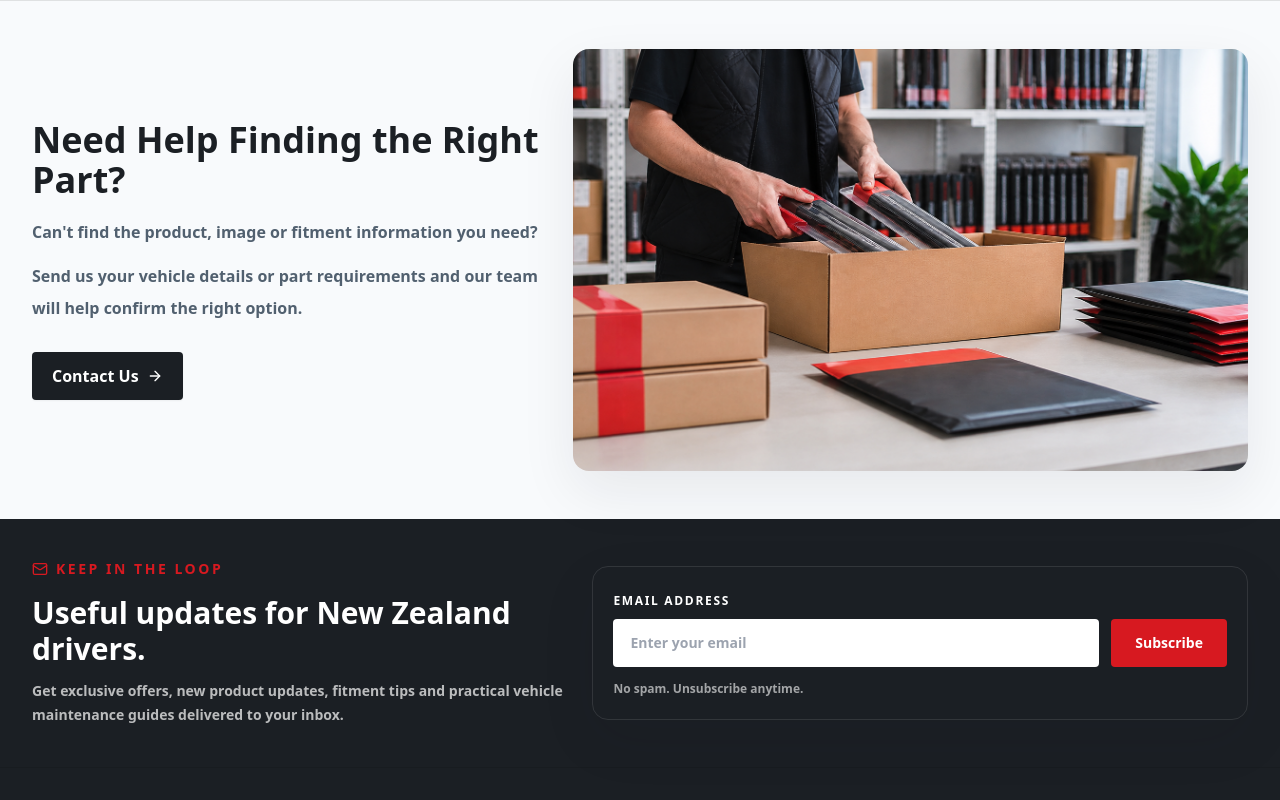
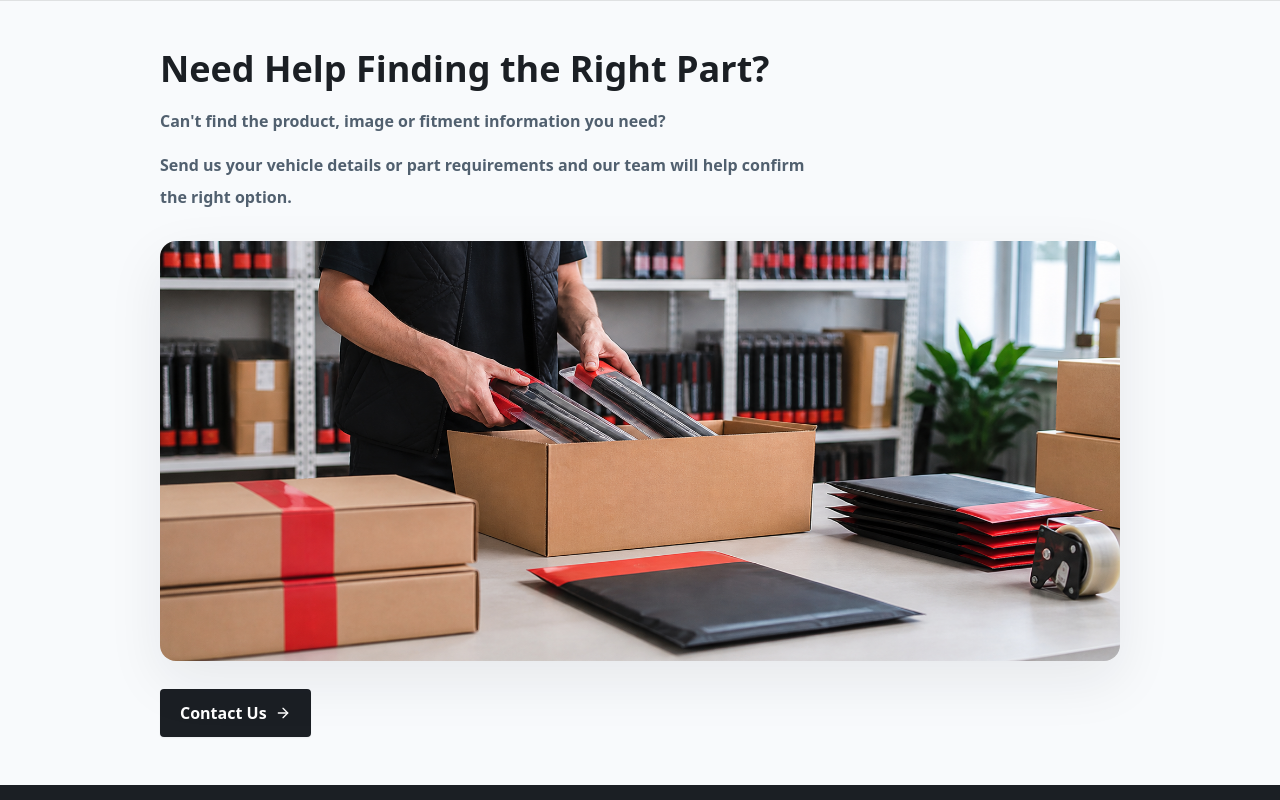
Before and after one commit to windalike5114/Nexauto, a Next.js app: page / in a window 1280 px wide. Shown: the part 3900-4700 px from the top of the page. Built offline with nearby package versions, Linux system fonts and the light colour scheme; no server answers; the database is empty.

Commit message:
Move homepage help image below copy

```diff
--- a/app/page.tsx
+++ b/app/page.tsx
@@ -168,8 +168,8 @@ export default async function HomePage() {
       </div>
 
       <section className="border-t border-black/10 bg-[#F8FAFC]">
-        <div className="mx-auto grid max-w-7xl gap-8 px-4 py-12 sm:px-6 lg:grid-cols-[0.86fr_1.14fr] lg:items-center lg:px-8">
-          <div>
+        <div className="mx-auto max-w-5xl px-4 py-12 sm:px-6 lg:px-8">
+          <div className="max-w-3xl">
             <h2 className="text-3xl font-black leading-tight text-ink sm:text-4xl">Need Help Finding the Right Part?</h2>
             <p className="mt-4 text-base font-bold leading-8 text-steel">
               Can't find the product, image or fitment information you need?
@@ -177,19 +177,21 @@ export default async function HomePage() {
             <p className="mt-3 max-w-2xl text-base font-semibold leading-8 text-steel">
               Send us your vehicle details or part requirements and our team will help confirm the right option.
             </p>
-            <Link href="/contact" className="mt-7 inline-flex h-12 items-center gap-2 rounded bg-ink px-5 font-black text-white shadow-sm transition hover:-translate-y-0.5 hover:bg-black">
-              Contact Us
-              <ArrowRight className="h-4 w-4" />
-            </Link>
           </div>
-          <div className="relative aspect-[16/10] overflow-hidden rounded-2xl bg-zinc-100 shadow-panel">
+          <div className="relative mt-7 aspect-[16/7] overflow-hidden rounded-2xl bg-zinc-100 shadow-panel">
             <Image
               src="/home/local-service.png"
               alt="NexAutoParts local service and dispatch support"
               fill
               className="object-cover"
-              sizes="(min-width: 1024px) 40vw, 100vw"
+              sizes="(min-width: 1024px) 960px, 100vw"
             />
+          </div>
+          <div>
+            <Link href="/contact" className="mt-7 inline-flex h-12 items-center gap-2 rounded bg-ink px-5 font-black text-white shadow-sm transition hover:-translate-y-0.5 hover:bg-black">
+              Contact Us
+              <ArrowRight className="h-4 w-4" />
+            </Link>
           </div>
         </div>
       </section>
```
